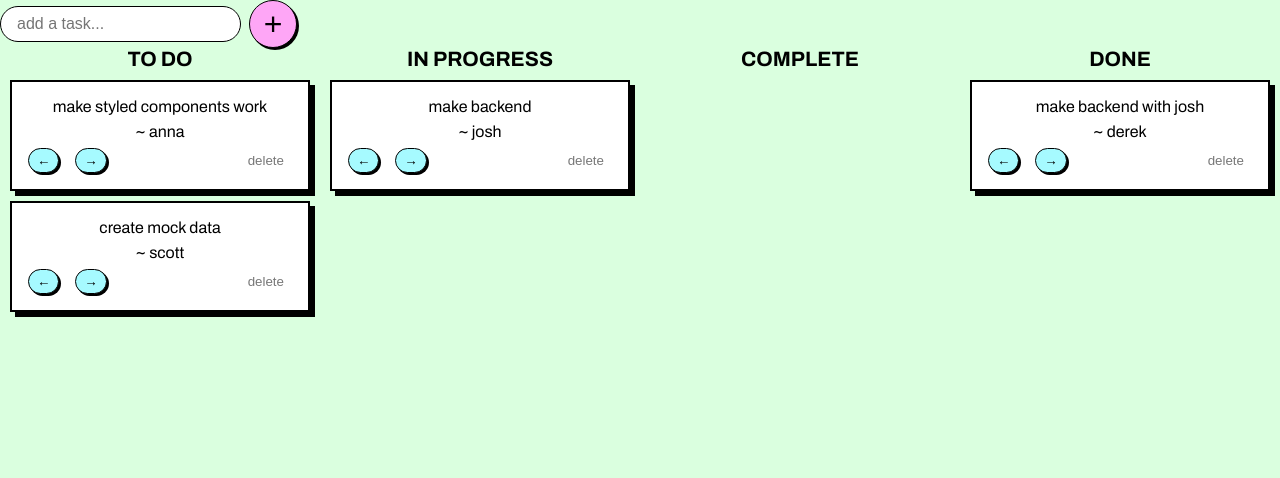
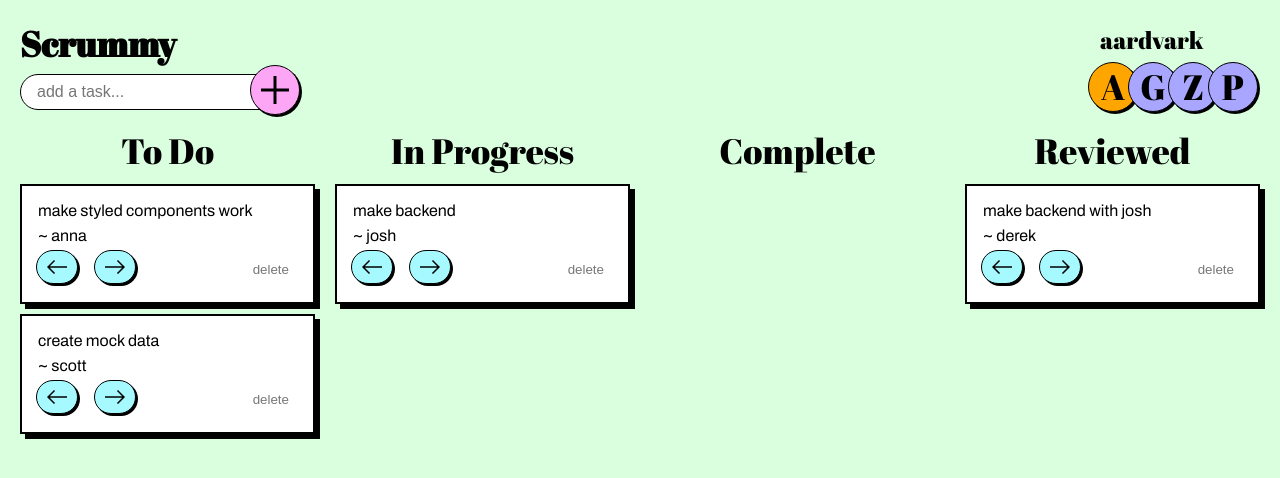
Before and after one commit to khailetran/Scrummy-v2.0, a React app: page / in a window 1280 px wide. Shown: the top 478 px of the page. Built offline with nearby package versions, Linux system fonts and the light colour scheme; no server answers.

Commit message:
complete basic styling and layout

```diff
--- a/src/App.jsx
+++ b/src/App.jsx
@@ -1,15 +1,33 @@
 import React, { useState, useEffect } from 'react';
 import { socket } from './socket';
+import OnlineUsers from './components/OnlineUsers';
+import CreateCard from './components/CreateCard';
+import Column from './components/Column';
 import styled from 'styled-components';
-import Column from './components/Column';
-import CreateCard from './components/CreateCard';
+
+const Header = styled.div`
+  display: flex;
+  justify-content: space-between;
+  align-items: center;
+  padding: 10px 10px;
+`;
+
+const Container = styled.div`
+  display: flex;
+  flex-direction: column;
+`;
+
+const Title = styled.h1`
+  font-family: 'Abril Fatface', cursive;
+  font-size: 2.2rem;
+`;
 
 const Board = styled.div`
   display: grid;
   grid-template-columns: 1fr 1fr 1fr 1fr;
 `;
 
-const HEADERS = ['TO DO', 'IN PROGRESS', 'COMPLETE', 'DONE'];
+const HEADERS = ['To Do', 'In Progress', 'Complete', 'Reviewed'];
 
 const MOCK_DATA = [
   [
@@ -20,6 +38,9 @@ const MOCK_DATA = [
   [],
   [{ uuid: 3, author: 'derek', content: 'make backend with josh' }],
 ];
+
+const MOCK_ONLINE_USERS = ['aardvark', `goldfish`, `zebra`, `penguin`];
+const MOCK_USER = 'aardvark';
 
 const App = () => {
   const [isConnected, setIsConnected] = useState(socket.connected);
@@ -70,7 +91,13 @@ const App = () => {
 
   return (
     <main>
-      <CreateCard handleAddTask={handleAddTask} />
+      <Header>
+        <Container>
+          <Title>Scrummy</Title>
+          <CreateCard handleAddTask={handleAddTask} />
+        </Container>
+        <OnlineUsers onlineUsers={MOCK_ONLINE_USERS} user={MOCK_USER} />
+      </Header>
       <Board>
         {tasks.map((columnTasks, i) => (
           <Column
--- a/src/components/Column.jsx
+++ b/src/components/Column.jsx
@@ -2,26 +2,22 @@ import React from 'react';
 import TaskCard from './TaskCard';
 import styled from 'styled-components';
 
-const Container = styled.div`
+const Header = styled.div`
+  font-family: 'Abril Fatface', cursive;
   text-align: center;
-`;
-
-const Header = styled.div`
-  text-align: center;
-  font-size: 1.3rem;
-  font-weight: bold;
+  font-size: 2.2rem;
 `;
 
 const Column = ({ header, columnTasks }) => {
   return (
-    <Container>
+    <div>
       <Header>{header}</Header>
       <div>
         {columnTasks.map((task) => (
           <TaskCard key={task.uuid} {...task} />
         ))}
       </div>
-    </Container>
+    </div>
   );
 };
 
--- a/src/components/CreateCard.jsx
+++ b/src/components/CreateCard.jsx
@@ -4,25 +4,35 @@ import styled from 'styled-components';
 const Container = styled.div`
   display: flex;
   align-items: center;
-  gap: 0.5rem;
+  justify-content: center;
 `;
 
 const Input = styled.input`
+  border: 1px solid black;
+  border-radius: 2rem;
   color: black;
   font-size: 1rem;
-  border: 1px solid black;
-  padding: 0.5rem 1rem;
-  border-radius: 2rem;
+  padding: 0.5rem 2rem 0.5rem 1rem;
 `;
 
 const Button = styled.button`
+  margin-left: -25px;
+  cursor: pointer;
   background-color: #fea6f6;
+  text-align: center;
   font-size: 2rem;
   border-radius: 2rem;
   border: 1px solid black;
   box-shadow: 2px 2px black;
-  height: 3rem;
-  width: 3rem;
+  display: flex;
+  align-items: center;
+  justify-content: center;
+  transition: all 150ms;
+  transform: translate(-2px, -2px);
+  &:hover {
+    transform: translate(0, 0);
+    box-shadow: 0px 0px;
+  }
 `;
 
 const CreateCard = ({ handleAddTask }) => {
@@ -46,7 +56,16 @@ const CreateCard = ({ handleAddTask }) => {
           if (e.key === 'Enter') handleSubmit();
         }}
       />
-      <Button onClick={handleSubmit}>+</Button>
+      <Button onClick={handleSubmit}>
+        <svg
+          xmlns="http://www.w3.org/2000/svg"
+          height="48"
+          viewBox="0 -960 960 960"
+          width="48"
+        >
+          <path d="M450-200v-250H200v-60h250v-250h60v250h250v60H510v250h-60Z" />
+        </svg>
+      </Button>
     </Container>
   );
 };
--- /dev/null
+++ b/src/components/OnlineUsers.jsx
@@ -0,0 +1,68 @@
+import React, { useState } from 'react';
+import styled from 'styled-components';
+
+const Container = styled.div`
+  display: flex;
+  flex-direction: column;
+  gap: 0.5rem;
+`;
+
+const UserList = styled.ul`
+  list-style-type: none;
+  display: flex;
+`;
+
+const UserIcon = styled.li`
+  user-select: none;
+  font-family: 'Abril Fatface', cursive;
+  font-size: 2.2rem;
+  background-color: #a8a6ff;
+  width: 50px;
+  height: 50px;
+  border-radius: 50%;
+  border: 1px solid black;
+  box-shadow: 2px 2px black;
+
+  margin-left: -10px; /* overlap the icons */
+
+  display: flex;
+  align-items: center;
+  justify-content: center;
+
+  transition: all 150ms;
+  transform: translate(-2px, -2px);
+  &:hover {
+    transform: translate(0px, 0px);
+    box-shadow: 0 0 black;
+  }
+`;
+
+const User = styled.span`
+  font-family: 'Abril Fatface', cursive;
+  font-size: 1.5rem;
+`;
+
+const OnlineUsers = ({ onlineUsers, user }) => {
+  const [hoveredUser, setHoveredUser] = useState(user);
+
+  return (
+    <Container>
+      <User>{hoveredUser}</User>
+      <UserList>
+        {onlineUsers.map((name) => {
+          return (
+            <UserIcon
+              onMouseEnter={() => setHoveredUser(name)}
+              onMouseLeave={() => setHoveredUser(user)}
+              style={{ backgroundColor: name === user ? '#FFA500' : '' }}
+            >
+              {name[0].toUpperCase()}
+            </UserIcon>
+          );
+        })}
+      </UserList>
+    </Container>
+  );
+};
+
+export default OnlineUsers;
--- a/src/components/TaskCard.jsx
+++ b/src/components/TaskCard.jsx
@@ -24,6 +24,15 @@ const Button = styled.button`
   box-shadow: 2px 2px black;
   padding: 0.25rem 0.5rem;
   border-radius: 2rem;
+  display: flex;
+  align-items: center;
+  justify-content: center;
+  transition: all 150ms;
+  transform: translate(-2px, -2px);
+  &:hover {
+    transform: translate(0px, 0px);
+    box-shadow: 0px 0px;
+  }
 `;
 
 const DeleteButton = styled.button`
@@ -46,8 +55,26 @@ const TaskCard = ({ uuid, author, content }) => {
       <span>{`~ ${author}`}</span>
 
       <ButtonContainer>
-        <Button>&larr;</Button>
-        <Button>&rarr;</Button>
+        <Button>
+          <svg
+            xmlns="http://www.w3.org/2000/svg"
+            height="24"
+            viewBox="0 -960 960 960"
+            width="24"
+          >
+            <path d="M360-200 80-480l280-280 42 42-208 208h686v60H194l208 208-42 42Z" />
+          </svg>
+        </Button>
+        <Button>
+          <svg
+            xmlns="http://www.w3.org/2000/svg"
+            height="24"
+            viewBox="0 -960 960 960"
+            width="24"
+          >
+            <path d="m600-200-42-42 208-208H80v-60h686L558-718l42-42 280 280-280 280Z" />
+          </svg>
+        </Button>
         <DeleteButton>delete</DeleteButton>
       </ButtonContainer>
     </Card>
--- a/src/index.css
+++ b/src/index.css
@@ -1,4 +1,5 @@
 @import url('https://fonts.googleapis.com/css2?family=Archivo:ital,wght@0,400;0,700;1,400&display=swap');
+@import url('https://fonts.googleapis.com/css2?family=Abril+Fatface&display=swap');
 
 * {
   margin: 0;
@@ -9,4 +10,5 @@
 body {
   background-color: #daffdf;
   font-family: 'Archivo', sans-serif;
+  padding: 10px;
 }
```
